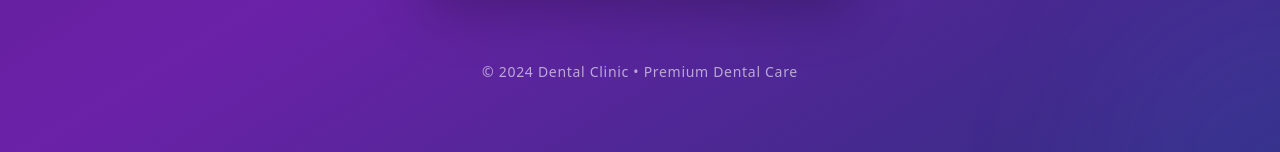
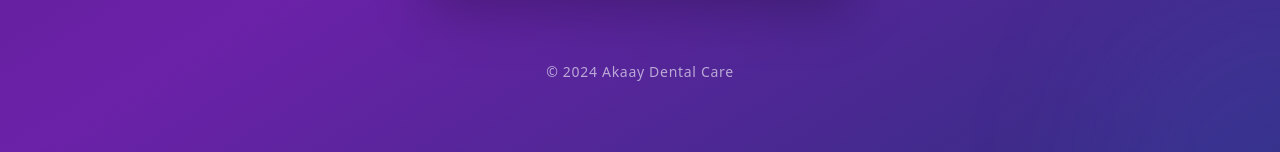
Before and after one commit to Yash456k/Clinic-Repo, a React (Vite) app: page / in a window 1280 px wide. Shown: the part 632-784 px from the top of the page. Built offline with nearby package versions, Linux system fonts and the light colour scheme.

Commit message:
change name

```diff
--- a/src/App.tsx
+++ b/src/App.tsx
@@ -84,9 +84,7 @@ const App = () => {
           mounted ? "translate-y-0 opacity-100" : "translate-y-10 opacity-0"
         }`}
       >
-        <p className="tracking-wider">
-          © 2024 Dental Clinic • Premium Dental Care
-        </p>
+        <p className="tracking-wider">© 2024 Akaay Dental Care</p>
       </footer>
     </div>
   );
```
